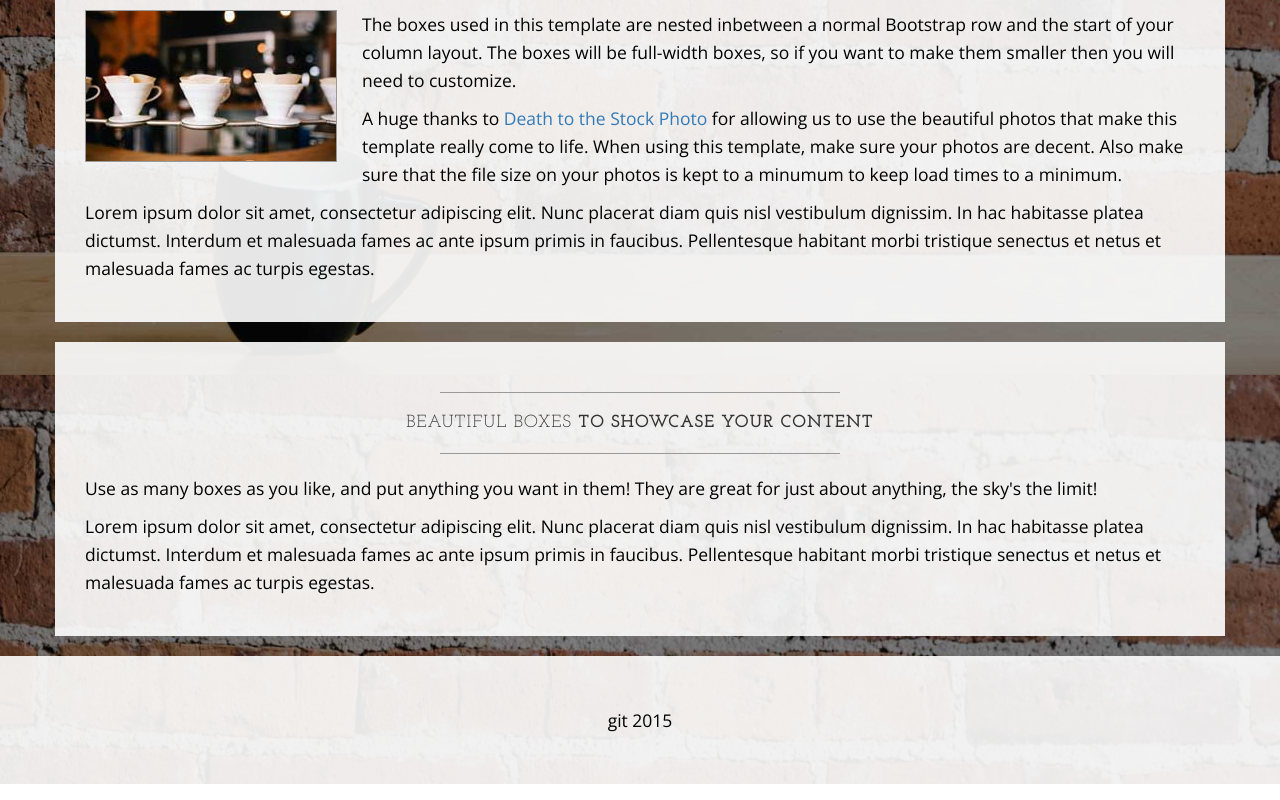
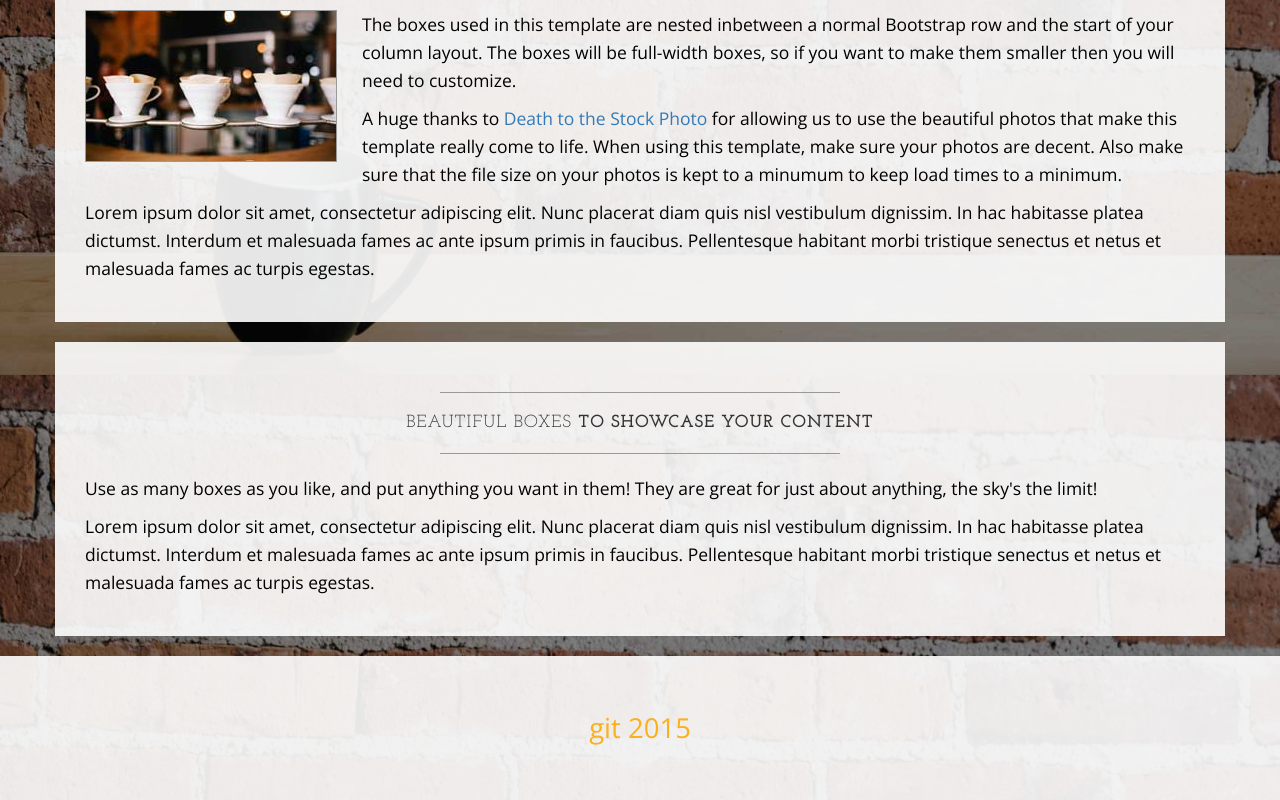
Before and after one commit to lanklo/learnable-git, a plain HTML site: page index.html in a window 1280 px wide. Shown: the part 1225-2025 px from the top of the page. Drawn offline with nearby package versions, Linux system fonts and the light colour scheme.

Commit message:
changed footer text, color, gont size

```diff
--- a/css/business-casual.css
+++ b/css/business-casual.css
@@ -194,3 +194,6 @@ footer p {
 .brand {
     color: #0000ff;
 }
+#footertext {
+    font-size: 22px;
+}
--- a/index.html
+++ b/index.html
@@ -156,8 +156,8 @@
     <footer>
         <div class="container">
             <div class="row">
-                <div class="col-lg-12 text-center">
-                    <p>git 2015</p>
+                <div class="col-lg-12 text-center" id="footertext">
+                    <p style="color:#fab11c">git 2015</p>
                 </div>
             </div>
         </div>
```
